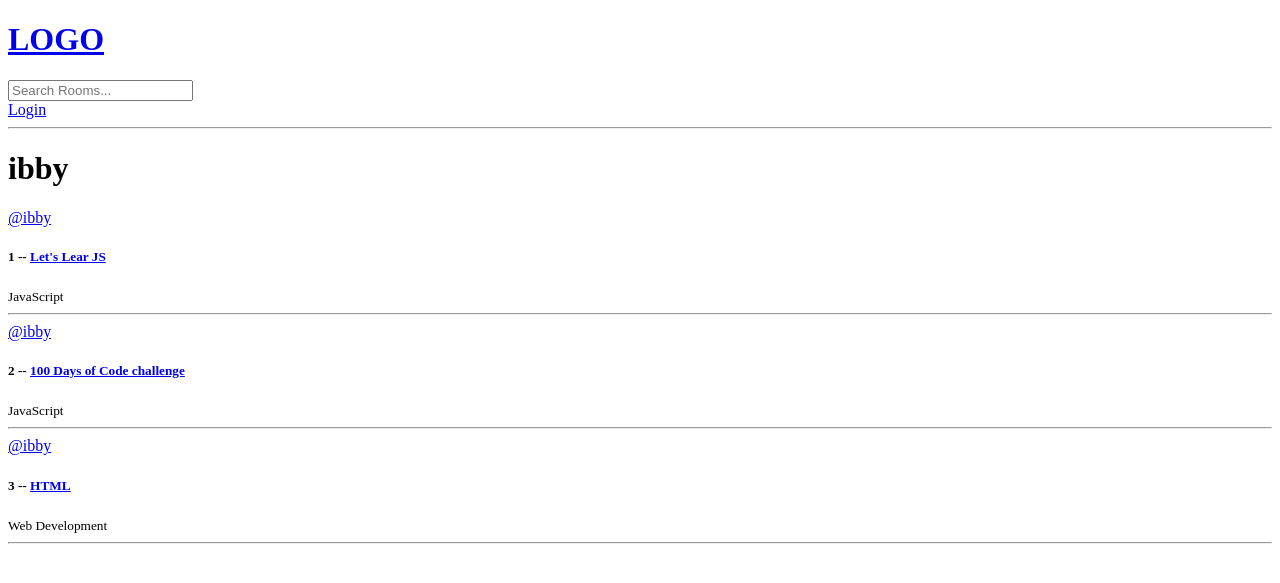
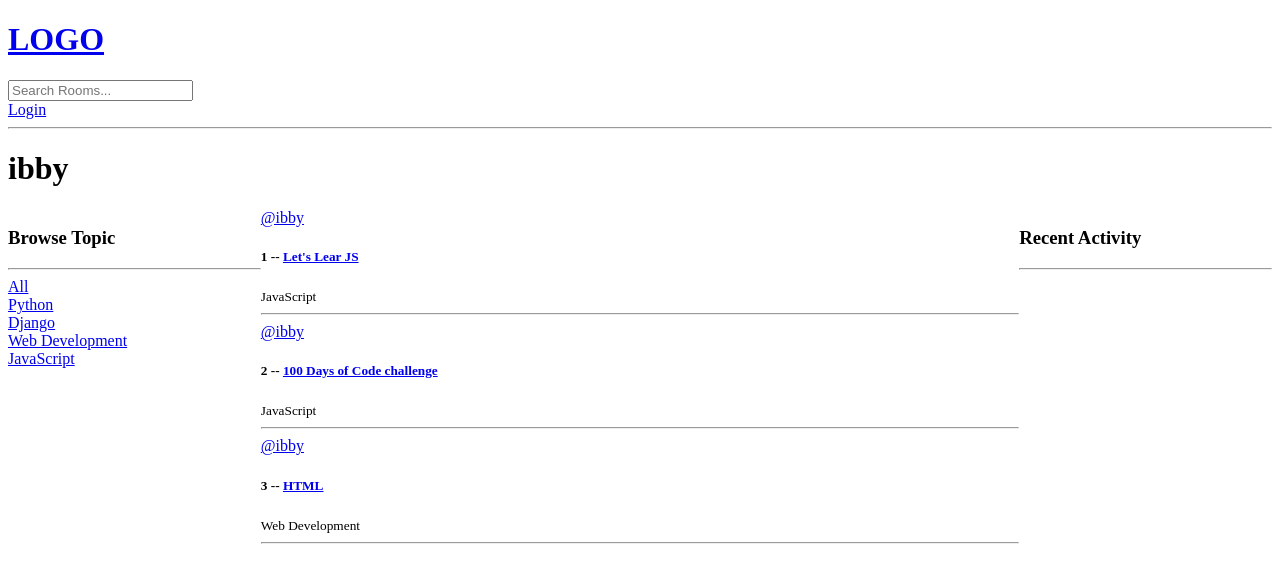
Before and after one commit to Ibramelias/fast-spy, a Django app: page /profile/1 in a window 1280 px wide. Shown: the top 583 px of the page. Run offline with Django 5.2, Linux system fonts and the light colour scheme; data comes from the database, SQL or seed files in the repository.

Commit message:
displayed activity, topics and feed in the profile page

```diff
--- a/study_bud/studybud/base/templates/base/profile.html
+++ b/study_bud/studybud/base/templates/base/profile.html
@@ -1,17 +1,30 @@
 {% extends 'main.html'%}
 
 {% block content%}
+
+<style>
+    .profile-container{
+        display: grid;
+        grid-template-columns: 1fr 3fr 1fr;
+    }
+
+</style>
+
 <h1>{{user.username}}</h1>
 
 <div class="profile-container">
 
-    <div></div>
+    <div>
+        {% include 'base/topics_component.html' %}
+    </div>
 
     <div>
         {% include 'base/feed_component.html' %}
     </div>
 
-    <div></div>
+    <div>
+        {% include 'base/activity_component.html' %}
+    </div>
 
 </div>
 
--- a/study_bud/studybud/base/views.py
+++ b/study_bud/studybud/base/views.py
@@ -101,7 +101,9 @@
 def userProfile(request, pk):
     user = User.objects.get(id=pk)
     rooms = user.room_set.all()
-    context = {"user": user, 'rooms': rooms}
+    room_messages = user.message_set.all()
+    topics = Topic.objects.all()
+    context = {"user": user, 'rooms': rooms, 'room_messages': room_messages, "topics": topics}
     return render(request, 'base/profile.html', context)
 
 
```
